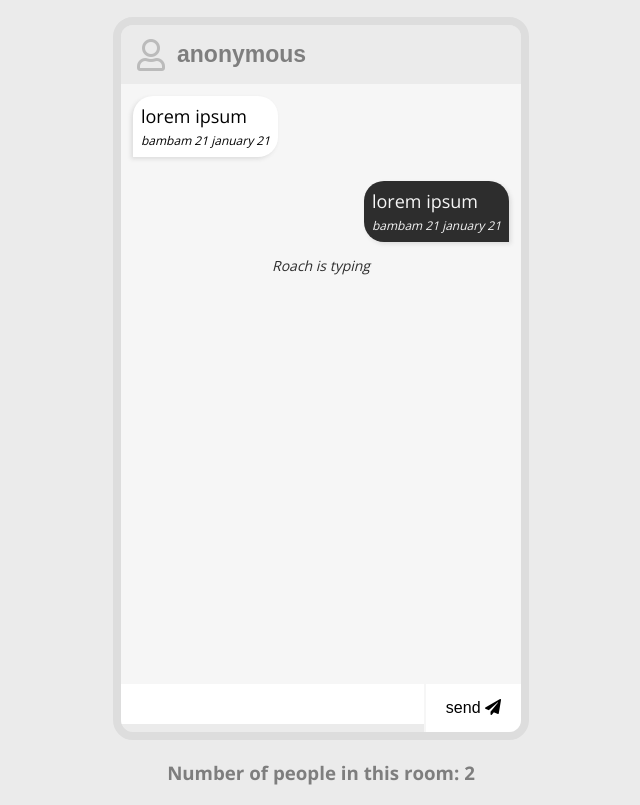
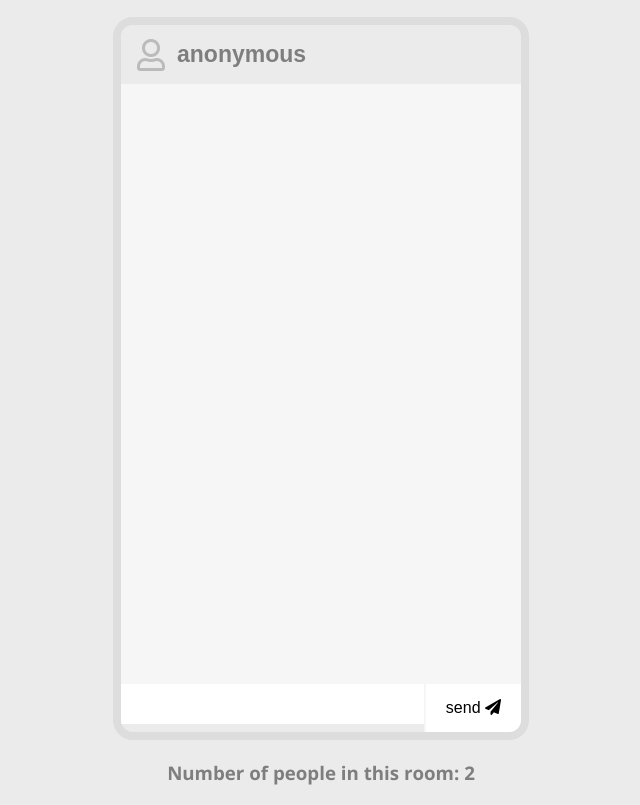
Before and after one commit to bigboybamo/node_socketio_chat, a website: page public/index.html in a window 1280 px wide. Shown: the part 66-871 px from the top of the page, without its empty margins (319-959 px from the left). Drawn offline with nearby package versions, Linux system fonts and the light colour scheme; no server answers.

Commit message:
changed th UI

```diff
--- a/public/index.html
+++ b/public/index.html
@@ -17,23 +17,23 @@
             <input type="text" id="name-input" class="name-input" value="anonymous" maxlength="20">
         </div>
         <ul class="message-container" id="message-container">
-            <li class="message-left">
+           <!-- <li class="message-left">
                 <p class="message">
-                    lorem ipsum
+
                     <span>bambam 21 january 21</span>
                 </p>
             </li>
             <li class="message-right">
                 <p class="message">
-                    lorem ipsum
+
                     <span>bambam 21 january 21</span>
                 </p>
             </li>
             <li class="message-feedback">
                 <p class="feedback" id="feedback">
-                    Roach is typing
+
                 </p>
-            </li>
+            </li>-->
 
         </ul>
         <form class="message-form" id="message-form">
```
